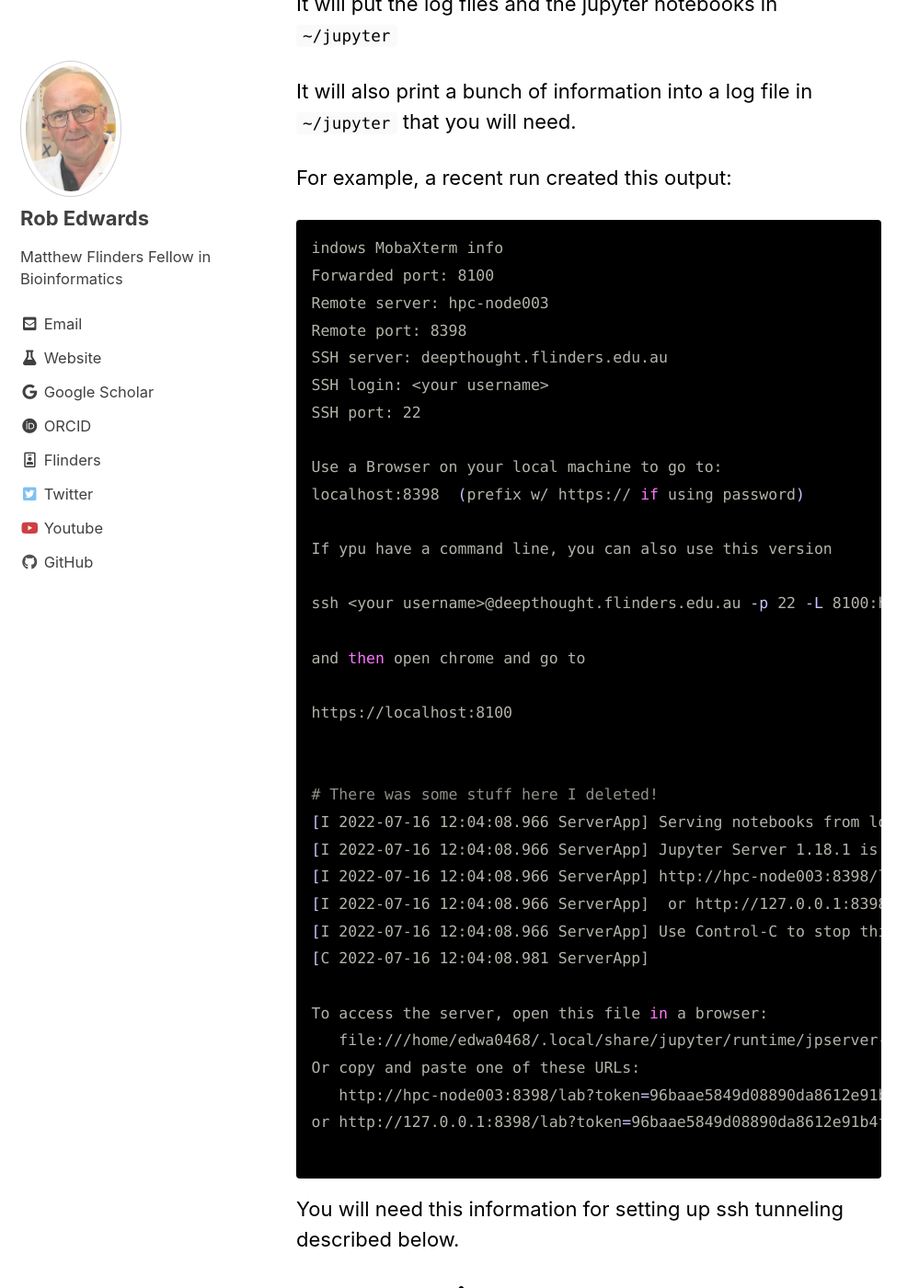
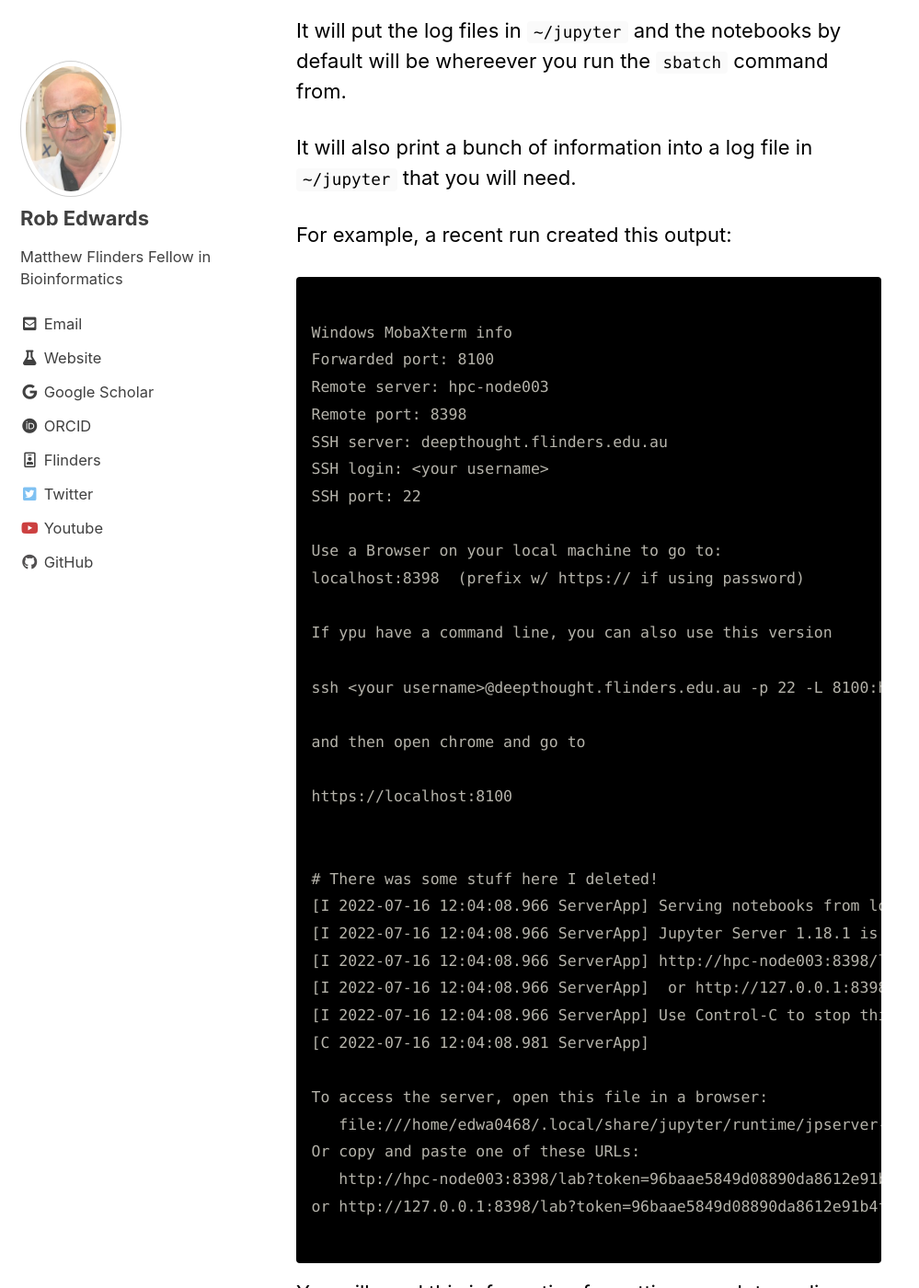
Before and after one commit to FlindersFAME/fame.github.io, a Jekyll site: the page built from Blog/_posts/2022-07-16-jupyter-deepthought2.md, in a window 1280 px wide and 1400 px high, scrolled down 1582 px. Shown: the whole window at 92% size, without its empty margins (0-999 px from the left). Built offline with Jekyll 4.4.1, drawn with Linux system fonts in a browser that asks for light colours; cached includes are drawn as plain includes; some of the changed text lies outside the part shown.

Commit message:
fixing spacing

````diff
--- a/Blog/_posts/2022-07-16-jupyter-deepthought2.md
+++ b/Blog/_posts/2022-07-16-jupyter-deepthought2.md
@@ -30,8 +30,9 @@
 
 The gotcha that I ran into is that you should specify conda-forge because the version of jupyter-lab in the `default` conda channel uses Python 3.6 and is broken.
 
-*Note 1:* I use `notebook_env` as the name, and that name appears in the slurm script below. If you use a different environment name, be sure to change it below
-*Note 2:* We will use `nb_conda_kernels` later
+**Note 1:** I use `notebook_env` as the name, and that name appears in the slurm script below. If you use a different environment name, be sure to change it below
+
+**Note 2:** We will use `nb_conda_kernels` later
 
 # Setting up a slurm script
 
@@ -44,14 +45,15 @@
 sbatch slurm/jupyter_deepthought.slurm
 ```
 
-It will put the log files and the jupyter notebooks in `~/jupyter`
+It will put the log files in `~/jupyter` and the notebooks by default will be whereever you run the `sbatch` command from.
 
 It will also print a bunch of information into a log file in `~/jupyter` that you will need.
 
 For example, a recent run created this output:
 
-```bash
-indows MobaXterm info
+```text
+
+Windows MobaXterm info
 Forwarded port: 8100
 Remote server: hpc-node003
 Remote port: 8398
@@ -119,11 +124,11 @@
 ssh edwa0468@deepthought.flinders.edu.au -p 22 -L 8100:hpc-node003:8398
 ```
 
-*Note 1:* make sure you use your username and ports, but you can leave the 22 alone.
+**Note 1:** make sure you use your username and ports, but you can leave the 22 alone.
 
 This command means take local port 8100 and forward it to port 8398 on hpc-node003.
 
-Now you can open up your web browser and connect to `https://localhost:8100`
+Now you can open up your web browser and connect to [https://localhost:8100](https://localhost:8100)
 
 Finally, copy and paste the token from the URLs listed in the output above to access the notebook.
 
@@ -140,3 +145,5 @@
 Now, when you click in the top right and choose to change your kernel, you will see your different conda environments available:
 
 ![conda environments](/assets/images/envs.png)
+
+This means you can log into deepthought and set up a specific conda environment with the libraries you like, add `ipykernel` and choose it from this list.
````
Also changed, not shown: other parts of Blog/_posts/2022-07-16-jupyter-deepthought2.md (+7 -4 lines).
